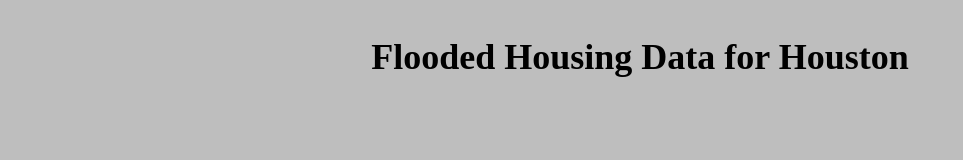
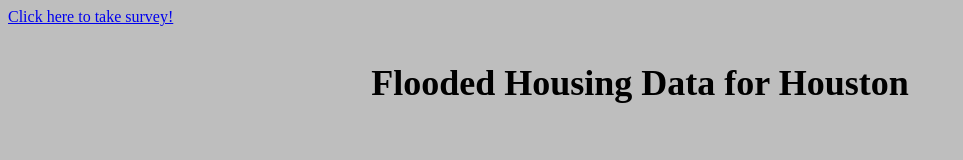
Before and after one commit to cellistalentpath/flood_map, a plain HTML site: page index.html in a window 1280 px wide. Shown: the whole page, without its empty margins (0-963 px from the left). Drawn offline with Linux system fonts and the light colour scheme; some packages are replaced by stand-ins of ours.

Commit message:
added link to survey

```diff
--- a/index.html
+++ b/index.html
@@ -6,6 +6,12 @@
     <script src="map.js"></script>
   </head>
   <body>
+    <a
+      href="https://forms.office.com/Pages/ResponsePage.aspx?id=Em3e8vs9fkmhF52ExFmf60Qh9FBqxPdCiIY7-Ndyk4xUQkExNUFGMzM5N0tNRzZRN0I3RkNSSkc5WC4u"
+      target="_blank"
+      >Click here to take survey!</a
+    >
+
     <h3>Flooded Housing Data for Houston</h3>
 
     <!--The div element for the map -->
```
